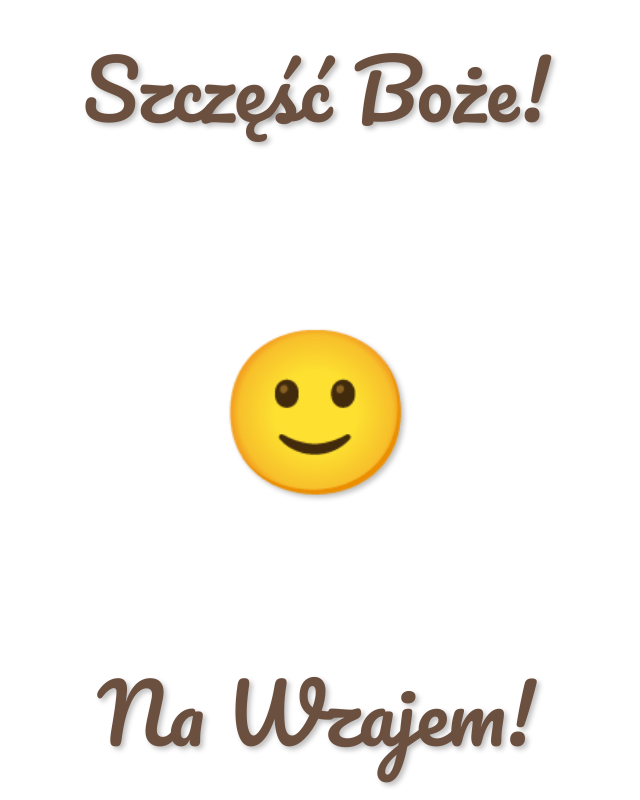
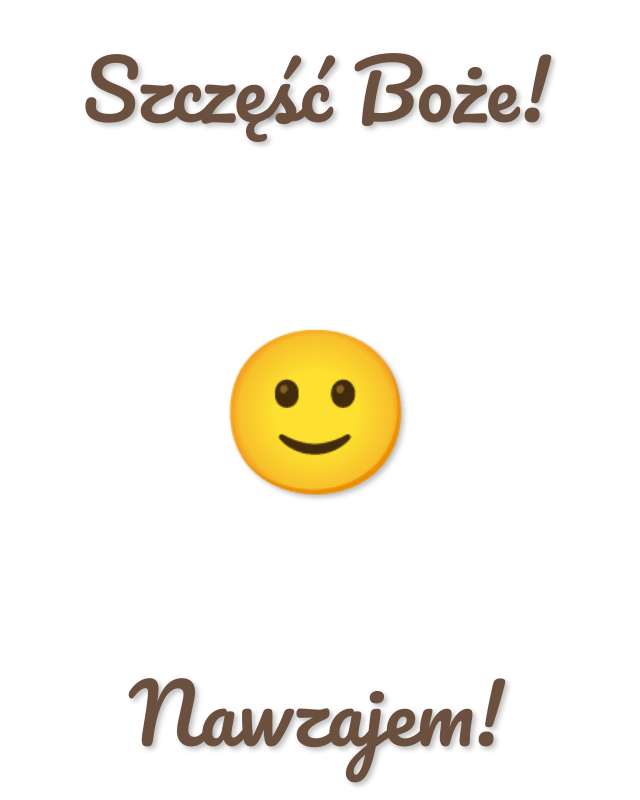
Before and after one commit to monikaduda88/Marcin_40, a plain HTML site: page index.html in a window 1280 px wide. Shown: the whole page, without its empty margins (324-964 px from the left). Drawn offline with Linux system fonts and the light colour scheme.

Commit message:
Update index.html

```diff
--- a/index.html
+++ b/index.html
@@ -49,7 +49,7 @@
     <div class="text-container">
         Szczęść Boże!
         <span class="emoji">🙂</span>
-        Na Wzajem!
+        Nawzajem!
     </div>
 </body>
 </html>
```
